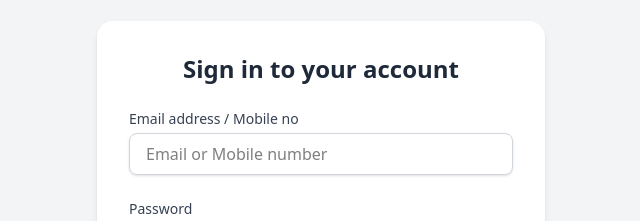
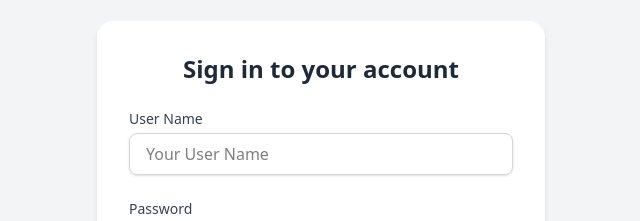
Before and after one commit to web6bariflo/power-monitoring-rnd, a React (Vite) app: page /login in a window 1280 px wide. Shown: the part 187-408 px from the top of the page, without its empty margins (319-959 px from the left). Built offline with nearby package versions, Linux system fonts and the light colour scheme.

Commit message:
login page added

```diff
--- a/src/pages/LogIn.jsx
+++ b/src/pages/LogIn.jsx
@@ -121,7 +121,7 @@ const Login = () => {
                     <form className="space-y-6" onSubmit={onLoginSubmit}>
                         <div>
                             <label htmlFor="identifier" className="block text-sm font-medium text-gray-700">
-                                Email address / Mobile no
+                                User Name
                             </label>
                             <input
                                 id="identifier"
@@ -131,7 +131,7 @@ const Login = () => {
                                 value={identifier}
                                 onChange={(e) => setIdentifier(e.target.value)}
                                 className="mt-1 block w-full px-4 py-2 border border-gray-300 rounded-lg shadow-sm focus:ring-blue-500 focus:border-blue-500"
-                                placeholder="Email or Mobile number"
+                                placeholder="Your User Name"
                             />
                         </div>
 
```
Also changed, not shown: 2 other files (tests, documents, lock files or other folders).
